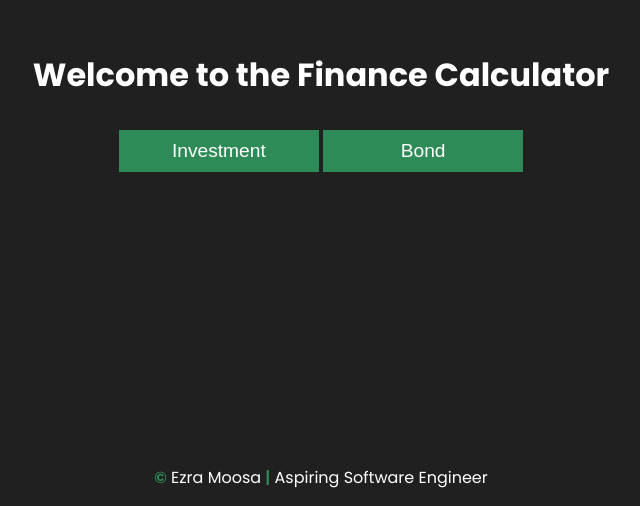
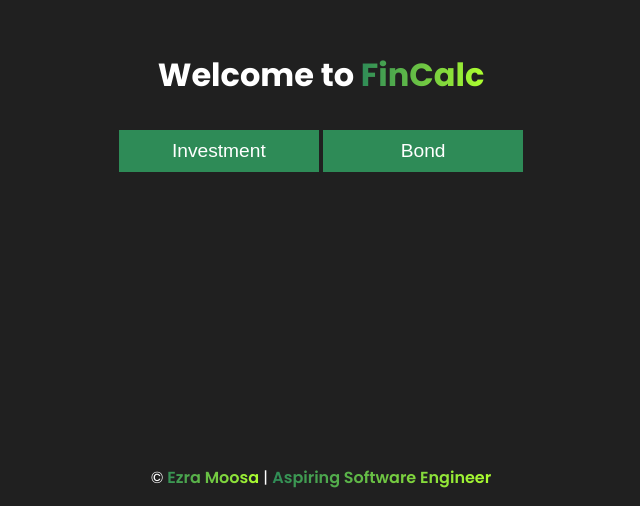
Before and after one commit to EzraMoosa/fc-fastapi, a plain HTML site: page frontend/index.html in a window 1280 px wide. Shown: the part 294-800 px from the top of the page, without its empty margins (319-959 px from the left). Drawn offline with Linux system fonts and the light colour scheme.

Commit message:
Update styling and colours

```diff
--- a/frontend/index.html
+++ b/frontend/index.html
@@ -10,7 +10,7 @@
     <div class="container">
         <!-- Welcome Screen -->
         <div id="welcome-screen">
-            <h1>Welcome to the Finance Calculator</h1>
+            <h1>Welcome to <span>FinCalc</span></h1>
             <div id="selection">
                 <button id="investment-btn">Investment</button>
                 <button id="bond-btn">Bond</button>
@@ -49,7 +49,7 @@
     </div>
 
     <footer>
-        <p><span>©</span> Ezra Moosa <span>|</span> Aspiring Software Engineer</p>
+        <p>©<span> Ezra Moosa</span> | <span> Aspiring Software Engineer</span></p>
     </footer>
 
 
--- a/frontend/styles.css
+++ b/frontend/styles.css
@@ -12,8 +12,14 @@ body {
     align-items: center;
 }
 
-h1 {
+#welcome-screen h1 {
     color: white;
+}
+
+#welcome-screen span {
+    background: -webkit-linear-gradient(0deg, seagreen, greenyellow);
+    -webkit-background-clip: text;
+    -webkit-text-fill-color: transparent;
 }
 
 .container {
@@ -33,7 +39,12 @@ h1 {
     justify-content: center;
     align-items: center;
     width: 100%;
-    overflow: hidden;
+    overflow: auto;
+}
+
+#investment-screen h1,
+#bond-screen h1{
+    color: greenyellow;
 }
 
 button {
@@ -112,5 +123,7 @@ footer p {
 
 footer span{
     font-weight: 600;
-    color: seagreen;
+    background: -webkit-linear-gradient(0deg, seagreen, greenyellow);
+    -webkit-background-clip: text;
+    -webkit-text-fill-color: transparent;
 }
```
